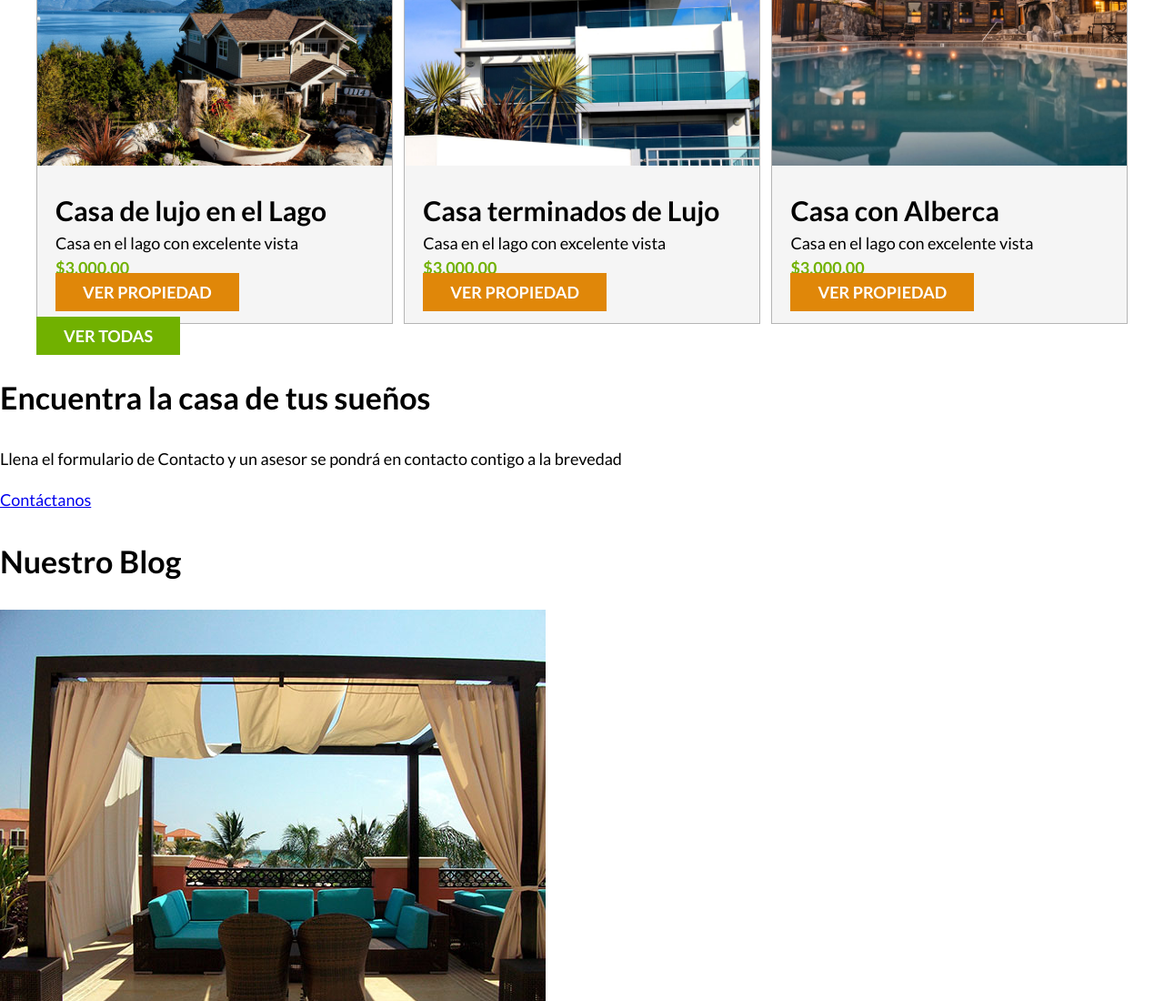
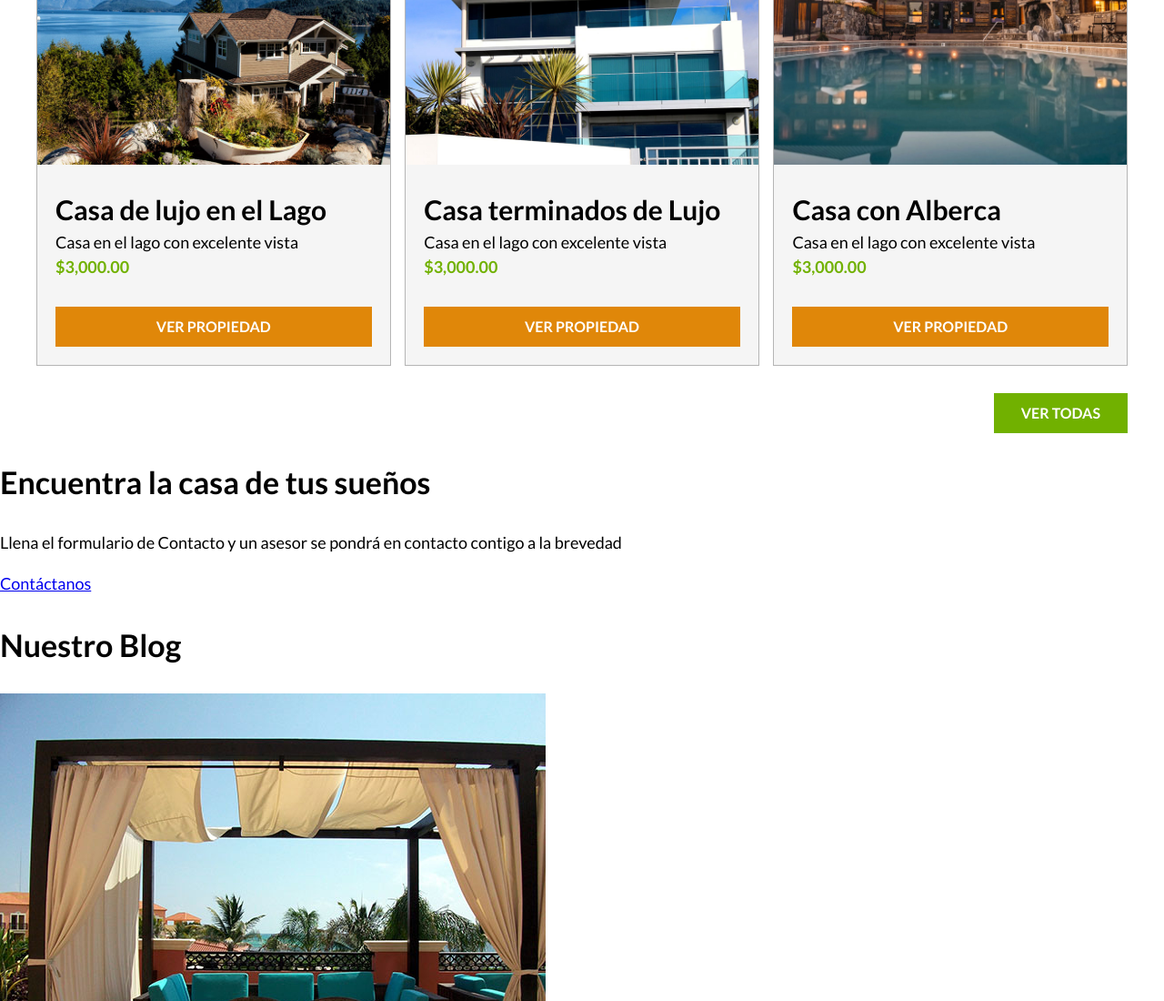
Before and after one commit to smltalavera95/bienesraices, a plain HTML site: page index.html in a window 1280 px wide. Shown: the part 1430-2530 px from the top of the page at 91% size. Drawn offline with Linux system fonts and the light colour scheme.

Commit message:
Terminando botones

```diff
--- a/css/style.css
+++ b/css/style.css
@@ -1,6 +1,10 @@
 /*Global*/
 html{
   font-size: 62.5%; /*Reset para REMS - 62.5% =10px de 16px*/
+  box-sizing: border-box;/*Si se agrega un width y hay un padding, el padding no lo va tomar en cuenta*/
+}
+*, *:before, *:after{
+  box-sizing: border-box;
 }
 body{
   font-family: 'Lato', sans-serif;
@@ -37,14 +41,21 @@ img{
 .txt_center{
   text-align: center;
 }
+.disp_block{
+  display: block!important;
+}
+
 /*Botones*/
 .boton{
   text-decoration: none;
   color:#fff;
   font-weight: 700;
   text-transform: uppercase;
-  font-size: 1.8rem;
+  font-size: 1.6rem;
   padding:1rem 3rem;
+  display: inline-block;
+  margin-top: 3rem;
+  text-align: center;
 }
 .btn_anaranjado{
   background-color:#E08709;
@@ -125,3 +136,7 @@ img{
   color:#71b100;
   font-weight: 700;
 }
+.cnt_btnVerTodas{
+  display: flex;
+  justify-content:flex-end;
+}
--- a/index.html
+++ b/index.html
@@ -52,7 +52,7 @@
             <h3>Casa de lujo en el Lago</h3>
             <p>Casa en el lago con excelente vista</p>
             <p class="precio">$3,000.00</p>
-            <a href="#" class="boton btn_anaranjado">Ver propiedad</a>
+            <a href="#" class="boton btn_anaranjado disp_block">Ver propiedad</a>
           </div>
         </div>
         <div class="col_casasDeptos">
@@ -61,7 +61,7 @@
             <h3>Casa terminados de Lujo</h3>
             <p>Casa en el lago con excelente vista</p>
             <p class="precio">$3,000.00</p>
-            <a href="#" class="boton btn_anaranjado">Ver propiedad</a>
+            <a href="#" class="boton btn_anaranjado disp_block">Ver propiedad</a>
         </div>
         </div>
         <div class="col_casasDeptos">
@@ -70,12 +70,13 @@
             <h3>Casa con Alberca</h3>
             <p>Casa en el lago con excelente vista</p>
             <p class="precio">$3,000.00</p>
-            <a href="#" class="boton btn_anaranjado">Ver propiedad</a>
+            <a href="#" class="boton btn_anaranjado disp_block">Ver propiedad</a>
           </div>
         </div>
       </div>
-
-      <a href="anuncios.html" class="boton btn_verde">Ver Todas</a>
+      <div class="cnt_btnVerTodas">
+        <a href="anuncios.html" class="boton btn_verde">Ver Todas</a>
+      </div>
     </main>
     <section>
       <h2>Encuentra la casa de tus sueños</h2>
```
